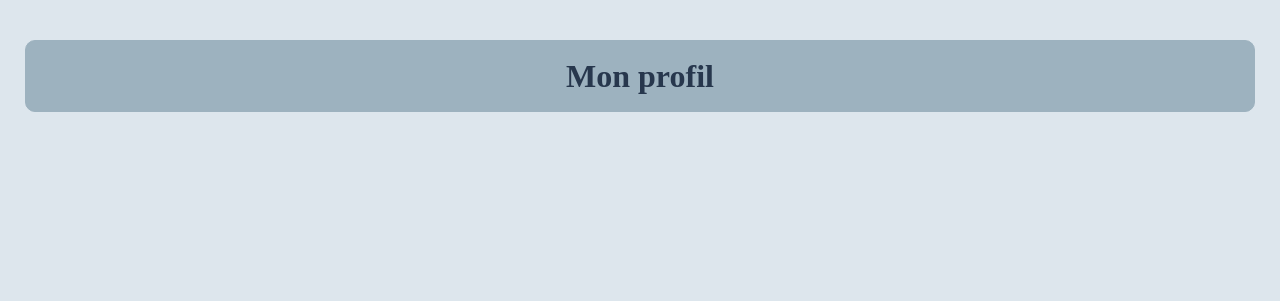
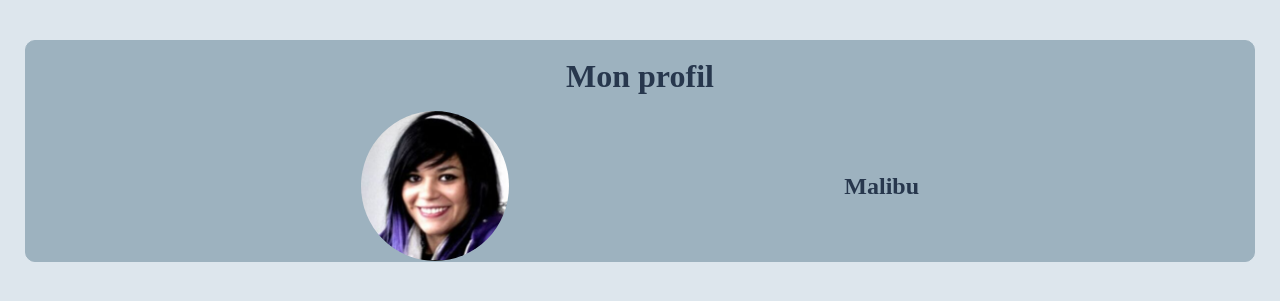
Before and after one commit to malibu1106/FunZone, a PHP site: page /index.php?page=profil in a window 1280 px wide. Shown: the part 80-381 px from the top of the page. Run offline with PHP 8.4, Linux system fonts and the light colour scheme; a user stored in the database is signed in; data comes from the database, SQL or seed files in the repository.

Commit message:
Little fixes + export sql

```diff
--- a/src/CSS/style.css
+++ b/src/CSS/style.css
@@ -37,9 +37,10 @@ a {
     margin: auto;
     top: 80px;
     color: var(--titleColor);
-    height: 40px;
     line-height: 40px;
-    font-size: 1.5em;
+    font-size: 1.2em;
+    word-spacing: -0.1cap;
+    letter-spacing: -0.05cap;
     text-align: center;
     font-weight: 600;
     animation: message 4s forwards;
@@ -311,7 +312,18 @@ h1 {
     text-align: center;
 }
 
+/* PROFIL */
+.profil_prez {
+    display: flex;
+    justify-content: space-evenly;
+    align-items: center;
+    ;
+}
 
+.avatar_image {
+    border-radius: 50%;
+    height: 150px;
+}
 
 
 /* + 768px */
--- a/src/JS/script.js
+++ b/src/JS/script.js
@@ -26,9 +26,11 @@ function closeMenu() {
 function mainPositionAdjust() {
     if (windowWidth >= 1600 && lateralMenu.classList.contains("lateralMenuOpen")) {
         document.getElementsByTagName("main")[0].style.left = "384px";
+        document.getElementById("message").style.left = "384px";
     }
     else if (windowWidth >= 1000 && lateralMenu.classList.contains("lateralMenuClosed")) {
         document.getElementsByTagName("main")[0].style.left = "0";
+        document.getElementById("message").style.left = "0";
     }
 }
 
--- a/src/pages/login.php
+++ b/src/pages/login.php
@@ -28,6 +28,7 @@ if($_SERVER['REQUEST_METHOD'] === 'POST' && !empty($_POST['email']) && !empty($_
      if (password_verify($password, $hashed_password)) {
         $_SESSION["message"] = "<div id='message' class='green'>Connexion réussie !</div>";
         $_SESSION["user"] = $user['first_name'];
+        $_SESSION["pseudo"] = $user['pseudo'];
         $_SESSION["userid"] = $user['id'];
         header('Location: ../index.php');}
         else {
--- a/src/pages/profil.php
+++ b/src/pages/profil.php
@@ -1,3 +1,27 @@
+<?php
+require_once("elements/connexion_bdd.php");
+
+$sql = "SELECT * FROM users WHERE id = :id";
+$id = $_SESSION['userid'];
+
+// Préparation de la requête
+$query = $db->prepare($sql);
+// Lier les valeurs
+$query->bindValue(':id', $id);
+
+
+// Exécution de la requête
+$query->execute();
+$user = $query->fetch(PDO::FETCH_ASSOC);
+
+require_once("elements/close_bdd.php");
+?>
 <main>
     <h1>Mon profil</h1>
+    <div class="profil_prez">
+
+        <img class="avatar_image" src="storage/avatars/<?=$user['avatar_filename']?>">
+        <h2><?=$user['pseudo']?></h2>
+    </div>
+
 </main>
```
Also changed, not shown: data/users.sql (+16 -10 lines), src/storage/avatars/malibu.png (added).
